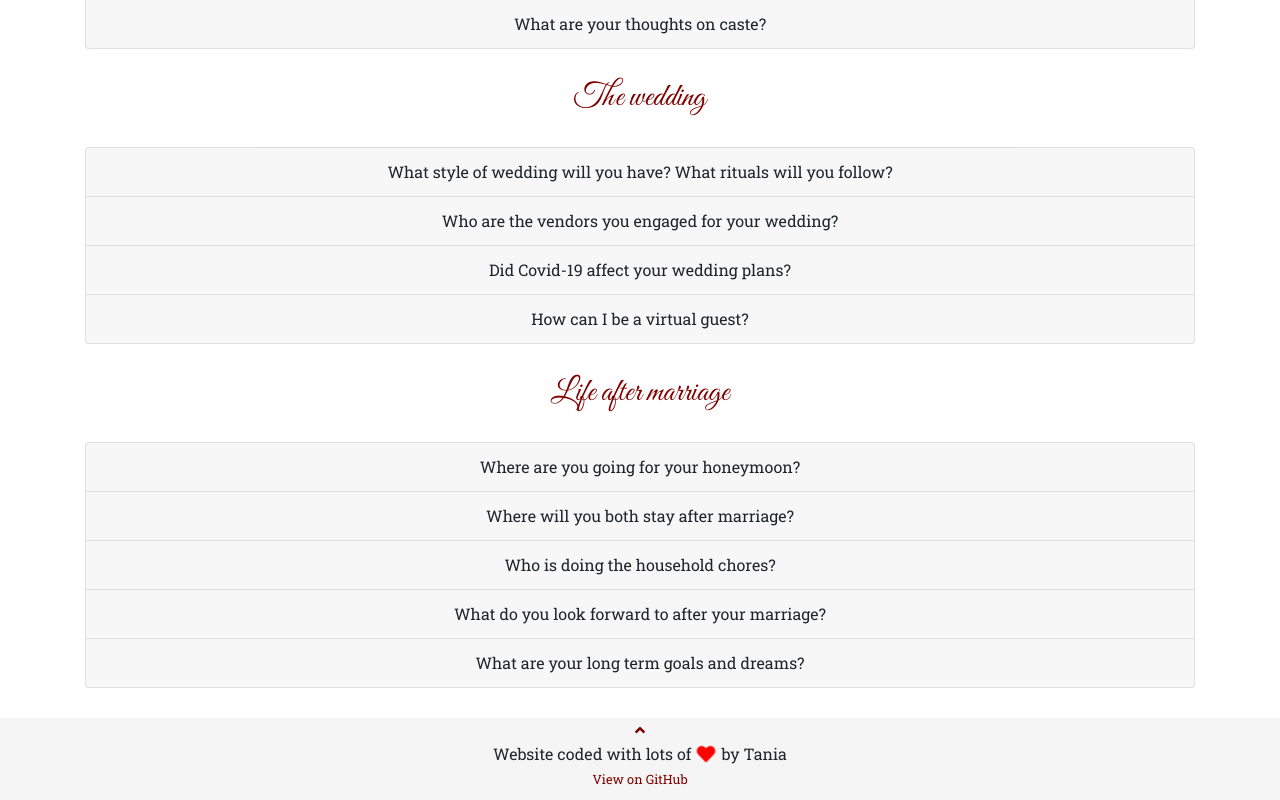
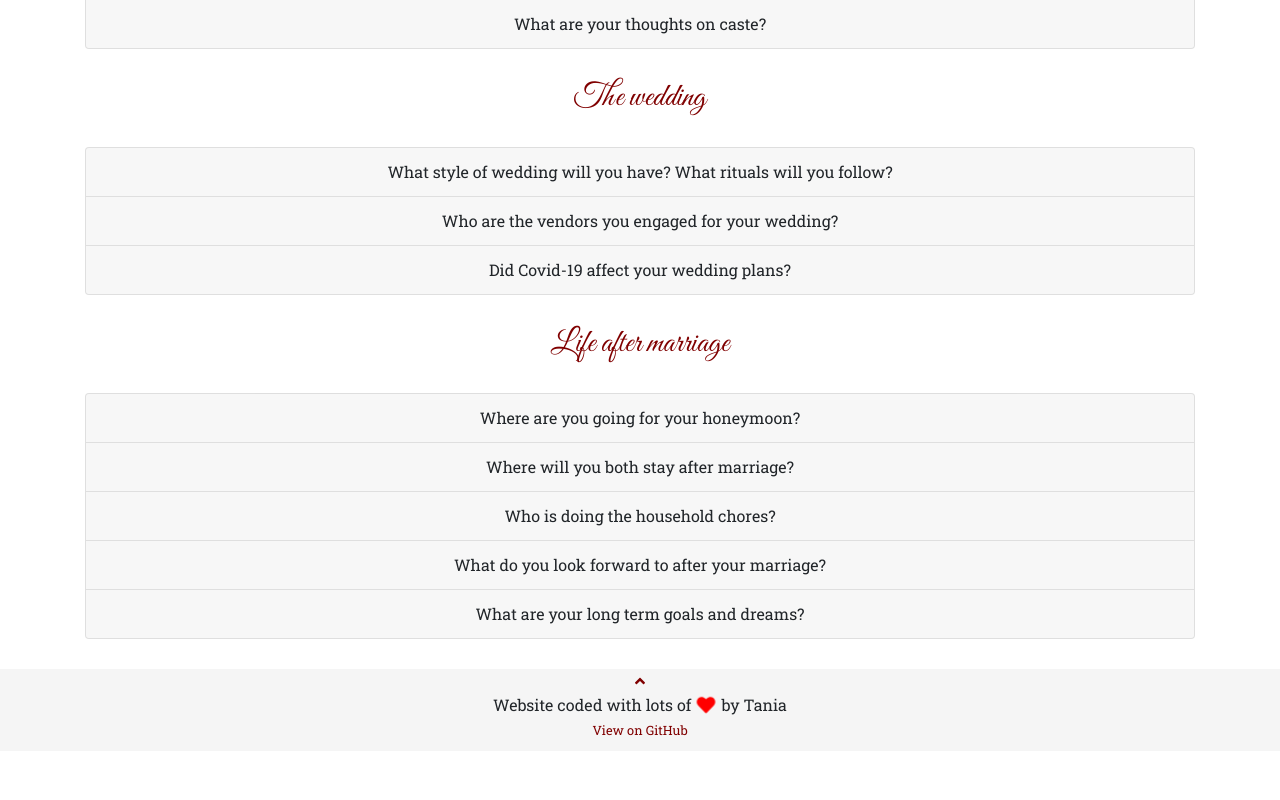
Before and after one commit to taniach/wedding-site, a React (Create React App) app: page / in a window 1280 px wide. Shown: the part 6801-7601 px from the top of the page. After the commit the page ends 7552 px from the top, so only its background shows below. Built offline with nearby package versions, Linux system fonts and the light colour scheme.

Commit message:
Remove virtual guest

```diff
--- a/src/components/FunTrivia.js
+++ b/src/components/FunTrivia.js
@@ -316,25 +316,7 @@ Finally, our pre-wedding photoshoot had to be canceled and it will now have to b
                     </Card.Body>
                     </Accordion.Collapse>
                 </Card>
-                <Card>
-                    <Accordion.Toggle as={Card.Header} eventKey="3" className="text-center">
-                    How can I be a virtual guest?
-                    </Accordion.Toggle>
-                    <Accordion.Collapse eventKey="3">
-                    <Card.Body>
-                    We are just as thankful to our virtual guests as we are to guests who are present physically. This is because Covid-19 has made large gatherings impossible, so we could not have many of our friends and family. Also, because our wedding falls on a weekday and due to many of the covid19 restrictions, many of our friends and family have not been able to make it. <br/><br/>
 
-As such we decided to make sure we could<br/><br/>
-
-- Stream the main wedding virtually <br/>
-- Have a virtual meet with our virtual guests<br/>
-- Accept e-gifts here for virtual guests who want to gift us <br/><br/>
-
-If you would like to have a virtual meet, please do contact Senthil or Tania via WhatsApp or Social Media messaging to schedule a zoom meet with us. We are excited to interact with you and even take some pics with you via Zoom!
-
-                    </Card.Body>
-                    </Accordion.Collapse>
-                </Card>
             </Accordion>
         </Container>
 
```
